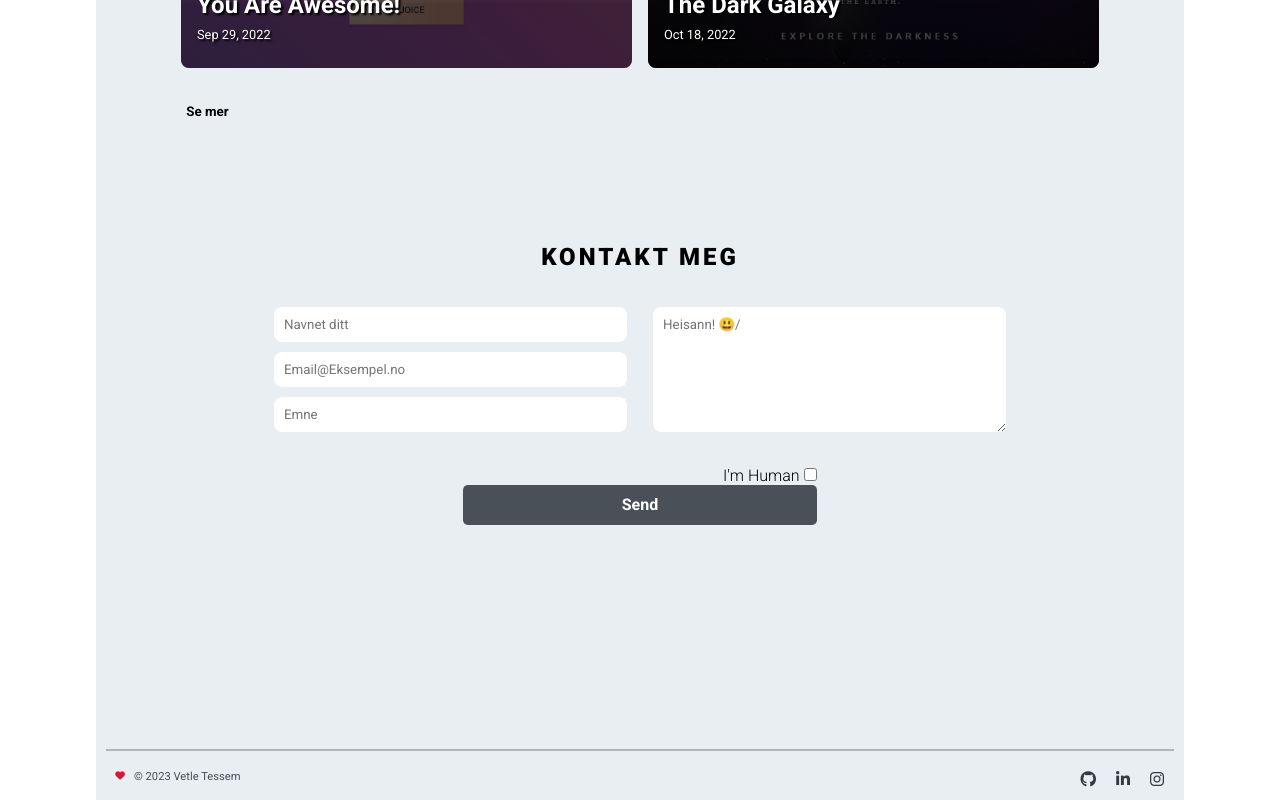
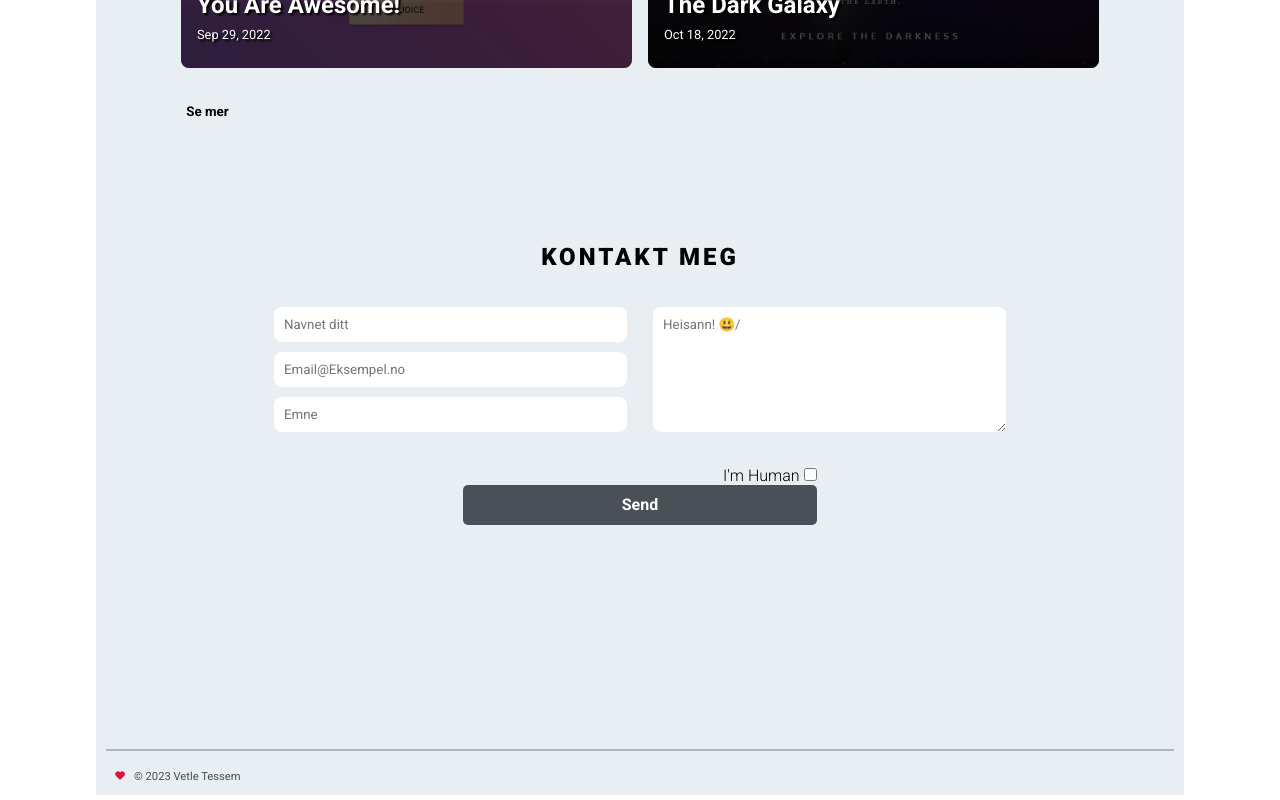
Before and after one commit to H3X-C0DE/Hex-Portfolio, a React (Create React App) app: page / in a window 1280 px wide. Shown: the part 3283-4083 px from the top of the page. Built offline with nearby package versions, Linux system fonts and the light colour scheme.

Commit message:
Fuck it, this footer gap bug can eat shit....

```diff
--- a/src/Components/Footer.jsx
+++ b/src/Components/Footer.jsx
@@ -14,7 +14,7 @@ export default function Footer() {
             </div>
             <p> © 2023 Vetle Tessem</p>
           </a>
-          <ul>
+          {/* <ul>
             <li>
               <a
                 target="_blank"
@@ -48,7 +48,7 @@ export default function Footer() {
                 </i>
               </a>
             </li>
-          </ul>
+          </ul> */}
         </div>
       </div>
     </section>
--- a/src/Styles/footer.css
+++ b/src/Styles/footer.css
@@ -14,7 +14,8 @@ footer span {
 }
 .page-end {
   display: flex;
-  justify-content: space-between;
+  /* FUCK THIS GAP BUG  */
+  /* justify-content: space-between;  */
   flex-direction: row;
   background-color: var(--body-bg);
   border-top: 2px solid var(--gray-500);
```
